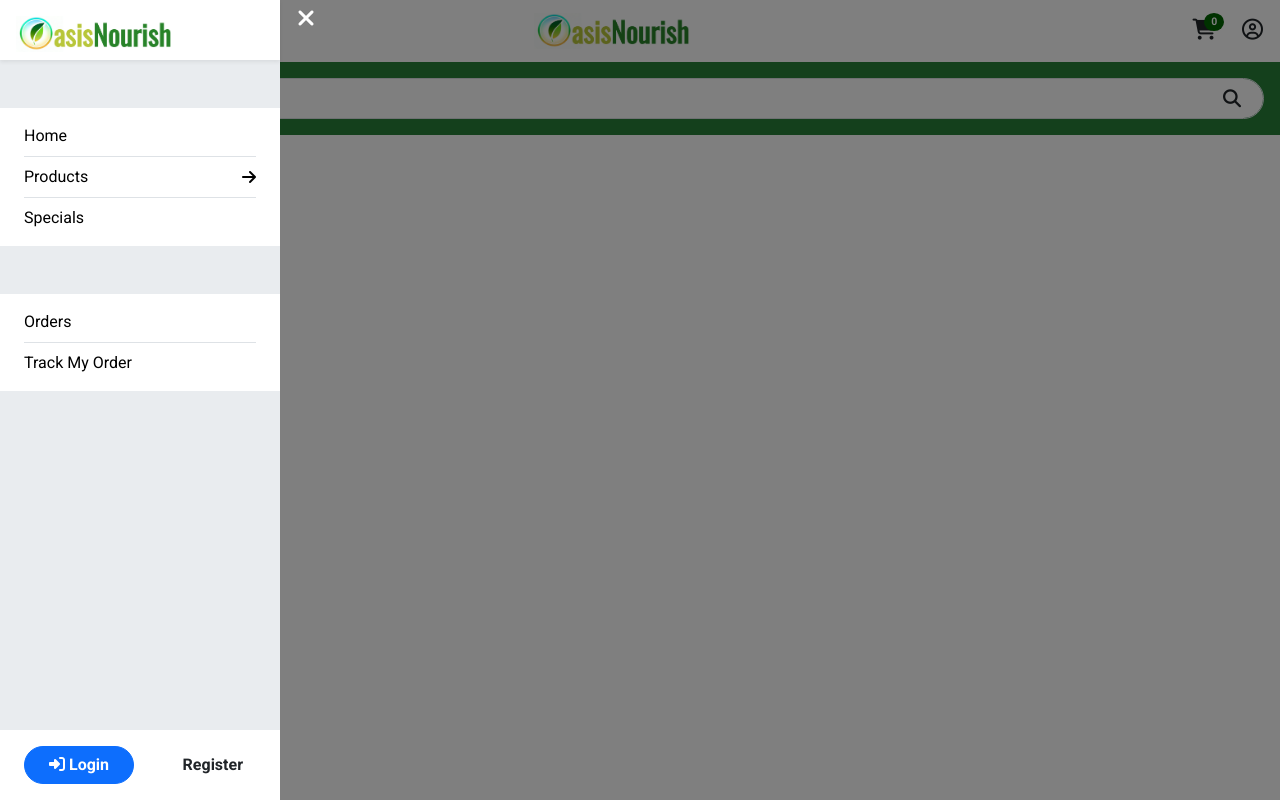
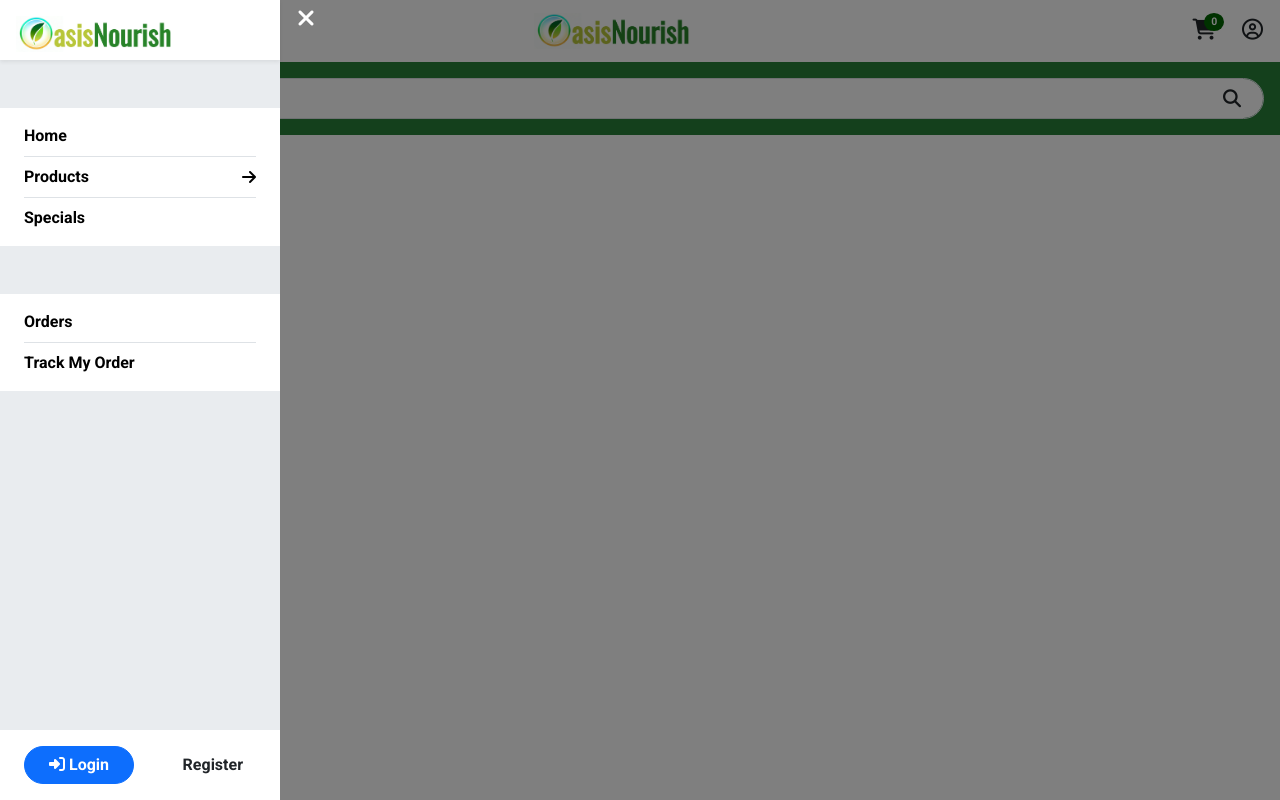
Before and after one commit to thabomoloi/INF3014F_Project, a Flask app: page / in a window 1280 px wide. Run offline with Flask 3, Linux system fonts and the light colour scheme; some libraries are stand-ins or nearby versions.

Commit message:
Add theme colors

```diff
--- a/oasis_nourish/static/css/main.css
+++ b/oasis_nourish/static/css/main.css
@@ -1,5 +1,20 @@
 @import "./header.css";
 
+:root {
+    --theme-green: #2F7E3D;
+    --theme-yellow-green: #a5b52e;
+    --theme-cyan: #48d1bc;
+    --theme-blue: #007BFF;
+
+}
 body#body {
     font-family: 'Roboto', sans-serif;
 }
+main.page-content nav.navigation-menu a {
+    text-decoration: none;
+    color: var(--theme-green);
+    font-weight: 600;
+}
+main.page-content nav.navigation-menu a:hover {
+    color: var(--theme-blue)
+}
```
